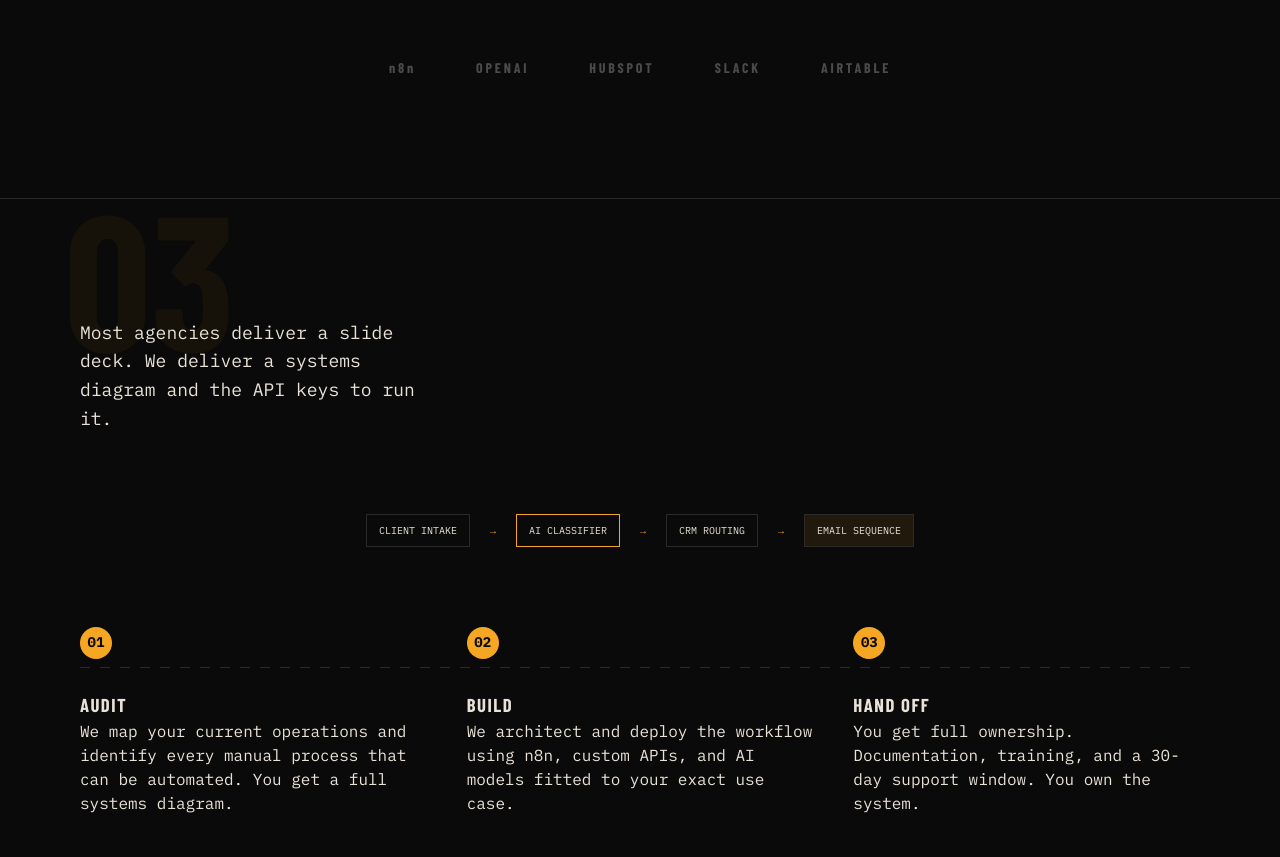
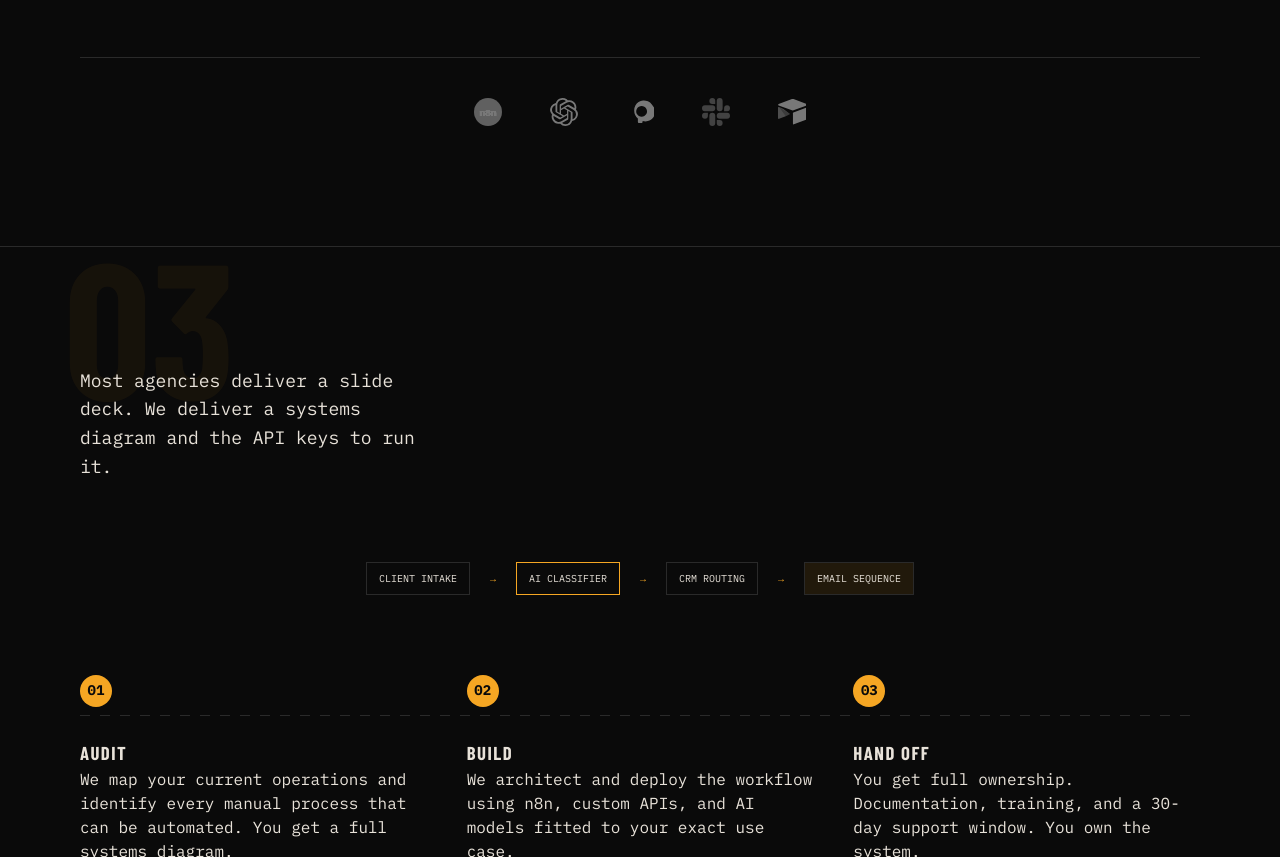
Before and after one commit to dexvercel3-code/Ai-service-provider-prototype, a website built with Vite: page index.html in a window 1280 px wide. Shown: the part 1988-2845 px from the top of the page. Built offline with nearby package versions, Linux system fonts and the light colour scheme; a web font is replaced by a local one.

Commit message:
feat: update tool logos to use SVG icons with grayscale and hover effects.

```diff
--- a/index.html
+++ b/index.html
@@ -119,11 +119,46 @@
           </div>
         </div>
         <div class="tool-logos-strip">
-          <span class="tool-logo">n8n</span>
-          <span class="tool-logo">OPENAI</span>
-          <span class="tool-logo">HUBSPOT</span>
-          <span class="tool-logo">SLACK</span>
-          <span class="tool-logo">AIRTABLE</span>
+
+          <!-- n8n -->
+          <div class="tool-logo-item">
+            <svg viewBox="0 0 40 40" fill="none" xmlns="http://www.w3.org/2000/svg" height="28">
+              <circle cx="20" cy="20" r="20" fill="#EA4B71"/>
+              <text x="50%" y="55%" dominant-baseline="middle" text-anchor="middle" fill="white" font-size="14" font-family="sans-serif" font-weight="bold">n8n</text>
+            </svg>
+          </div>
+
+          <!-- OpenAI -->
+          <div class="tool-logo-item">
+            <svg xmlns="http://www.w3.org/2000/svg" viewBox="0 0 24 24" height="28" fill="currentColor">
+              <path d="M22.282 9.821a5.985 5.985 0 0 0-.516-4.91 6.046 6.046 0 0 0-6.51-2.9A6.065 6.065 0 0 0 4.981 4.18a5.985 5.985 0 0 0-3.998 2.9 6.046 6.046 0 0 0 .743 7.097 5.98 5.98 0 0 0 .51 4.911 6.051 6.051 0 0 0 6.515 2.9A5.985 5.985 0 0 0 13.26 24a6.056 6.056 0 0 0 5.772-4.206 5.99 5.99 0 0 0 3.997-2.9 6.056 6.056 0 0 0-.747-7.073zM13.26 22.43a4.476 4.476 0 0 1-2.876-1.04l.141-.081 4.779-2.758a.795.795 0 0 0 .392-.681v-6.737l2.02 1.168a.071.071 0 0 1 .038.052v5.583a4.504 4.504 0 0 1-4.494 4.494zM3.6 18.304a4.47 4.47 0 0 1-.535-3.014l.142.085 4.783 2.759a.771.771 0 0 0 .78 0l5.843-3.369v2.332a.08.08 0 0 1-.033.062L9.74 19.95a4.5 4.5 0 0 1-6.14-1.646zM2.34 7.896a4.485 4.485 0 0 1 2.366-1.973V11.6a.766.766 0 0 0 .388.676l5.815 3.355-2.02 1.168a.076.076 0 0 1-.071 0l-4.83-2.786A4.504 4.504 0 0 1 2.34 7.872zm16.597 3.855l-5.843-3.371 2.019-1.168a.076.076 0 0 1 .071 0l4.83 2.791a4.494 4.494 0 0 1-.676 8.105v-5.678a.79.79 0 0 0-.4-.679zm2.01-3.023l-.141-.085-4.774-2.782a.776.776 0 0 0-.785 0L9.409 9.23V6.897a.066.066 0 0 1 .028-.061l4.83-2.787a4.5 4.5 0 0 1 6.68 4.66zm-12.64 4.135l-2.02-1.164a.08.08 0 0 1-.038-.057V6.075a4.5 4.5 0 0 1 7.375-3.453l-.142.08L8.704 5.46a.795.795 0 0 0-.393.681zm1.097-2.365l2.602-1.5 2.607 1.5v2.999l-2.597 1.5-2.607-1.5z"/>
+            </svg>
+          </div>
+
+          <!-- HubSpot -->
+          <div class="tool-logo-item">
+            <svg xmlns="http://www.w3.org/2000/svg" viewBox="0 0 24 24" height="28" fill="#FF7A59">
+              <path d="M22.162 5.656a8.384 8.384 0 0 0-3.396-2.805 8.14 8.14 0 0 0-4.166-.73 8.18 8.18 0 0 0-3.84 1.348 8.364 8.364 0 0 0-2.718 2.95 8.566 8.566 0 0 0-.987 3.927 8.58 8.58 0 0 0 .694 3.986 8.37 8.37 0 0 0 2.427 3.206v2.904c0 .263.105.515.293.701a.994.994 0 0 0 .702.29h2.067a.997.997 0 0 0 .701-.29.99.99 0 0 0 .29-.7v-.73a8.267 8.267 0 0 0 2.465.374 8.186 8.186 0 0 0 3.892-.983 8.354 8.354 0 0 0 2.93-2.693 8.54 8.54 0 0 0 1.339-3.832 8.556 8.556 0 0 0-.494-4.023zm-6.46 9.848a4.613 4.613 0 0 1-2.32.622 4.624 4.624 0 0 1-2.32-.622 4.647 4.647 0 0 1-1.69-1.692 4.68 4.68 0 0 1-.62-2.331c0-.828.212-1.64.62-2.331a4.647 4.647 0 0 1 1.69-1.692 4.624 4.624 0 0 1 2.32-.622c.824 0 1.632.213 2.32.622a4.647 4.647 0 0 1 1.69 1.692c.408.691.62 1.503.62 2.331 0 .828-.212 1.64-.62 2.331a4.647 4.647 0 0 1-1.69 1.692z"/>
+            </svg>
+          </div>
+
+          <!-- Slack -->
+          <div class="tool-logo-item">
+            <svg xmlns="http://www.w3.org/2000/svg" viewBox="0 0 24 24" height="28">
+              <path d="M5.042 15.165a2.528 2.528 0 0 1-2.52 2.523A2.528 2.528 0 0 1 0 15.165a2.527 2.527 0 0 1 2.522-2.52h2.52v2.52zM6.313 15.165a2.527 2.527 0 0 1 2.521-2.52 2.527 2.527 0 0 1 2.521 2.52v6.313A2.528 2.528 0 0 1 8.834 24a2.528 2.528 0 0 1-2.521-2.522v-6.313zM8.834 5.042a2.528 2.528 0 0 1-2.521-2.52A2.528 2.528 0 0 1 8.834 0a2.528 2.528 0 0 1 2.521 2.522v2.52H8.834zM8.834 6.313a2.528 2.528 0 0 1 2.521 2.521 2.528 2.528 0 0 1-2.521 2.521H2.522A2.528 2.528 0 0 1 0 8.834a2.528 2.528 0 0 1 2.522-2.521h6.312zM18.956 8.834a2.528 2.528 0 0 1 2.522-2.521A2.528 2.528 0 0 1 24 8.834a2.528 2.528 0 0 1-2.522 2.521h-2.522V8.834zM17.688 8.834a2.528 2.528 0 0 1-2.523 2.521 2.527 2.527 0 0 1-2.52-2.521V2.522A2.527 2.527 0 0 1 15.165 0a2.528 2.528 0 0 1 2.523 2.522v6.312zM15.165 18.956a2.528 2.528 0 0 1 2.523 2.522A2.528 2.528 0 0 1 15.165 24a2.527 2.527 0 0 1-2.52-2.522v-2.522h2.52zM15.165 17.688a2.527 2.527 0 0 1-2.52-2.523 2.526 2.526 0 0 1 2.52-2.52h6.313A2.527 2.527 0 0 1 24 15.165a2.528 2.528 0 0 1-2.522 2.523h-6.313z" fill="#E01E5A"/>
+            </svg>
+          </div>
+
+          <!-- Airtable -->
+          <div class="tool-logo-item">
+            <svg xmlns="http://www.w3.org/2000/svg" viewBox="0 0 24 24" height="28">
+              <path d="M11.955.93L.55 5.233a.602.602 0 0 0 .004 1.118l11.434 4.248a1.892 1.892 0 0 0 1.312 0l11.434-4.248a.601.601 0 0 0 .003-1.118L13.332.93a1.894 1.894 0 0 0-1.377 0" fill="#FCB400"/>
+              <path d="M12.799 13.204v8.814a.6.6 0 0 0 .812.562l12.76-4.767A.601.601 0 0 0 26.77 17V8.186a.6.6 0 0 0-.812-.562l-12.76 4.767a.6.6 0 0 0-.399.813" fill="#18BFFF"/>
+              <path d="M10.345 13.77l-3.693 1.78-.043.02L.934 17.802A.601.601 0 0 1 0 17.24V8.294a.6.6 0 0 1 .836-.552l.03.013 3.8 1.749" fill="#F82B60"/>
+              <path d="M10.345 13.77l-3.693 1.78L.836 7.755.03 7.42a.6.6 0 0 1 .806.322l.03.013z" fill-opacity=".25" fill="#000"/>
+            </svg>
+          </div>
+
         </div>
       </div>
     </section>
--- a/style.css
+++ b/style.css
@@ -1000,24 +1000,32 @@ footer {
 /* Tool Logos Strip */
 .tool-logos-strip {
   display: flex;
+  align-items: center;
+  justify-content: center;
+  gap: 48px;
+  margin-top: 60px;
+  padding-top: 40px;
+  border-top: 1px solid var(--concrete-gray);
   flex-wrap: wrap;
-  justify-content: center;
-  gap: 60px;
-  opacity: 0.3;
-  filter: grayscale(1);
-  margin-top: 60px;
-  transition: opacity 0.3s;
 }
 
-.tool-logos-strip:hover {
-  opacity: 0.6;
+.tool-logo-item {
+  display: flex;
+  align-items: center;
+  justify-content: center;
+  opacity: 0.45;
+  filter: grayscale(100%) brightness(1.8);
+  transition: opacity 0.3s ease, filter 0.3s ease;
 }
 
-.tool-logo {
-  font-family: 'Barlow Condensed', sans-serif;
-  font-weight: 700;
-  font-size: 14px;
-  letter-spacing: 0.2em;
+.tool-logo-item:hover {
+  opacity: 0.9;
+  filter: grayscale(0%) brightness(1);
+}
+
+.tool-logo-item svg {
+  height: 28px;
+  width: auto;
 }
 
 /* Flowchart */
```
